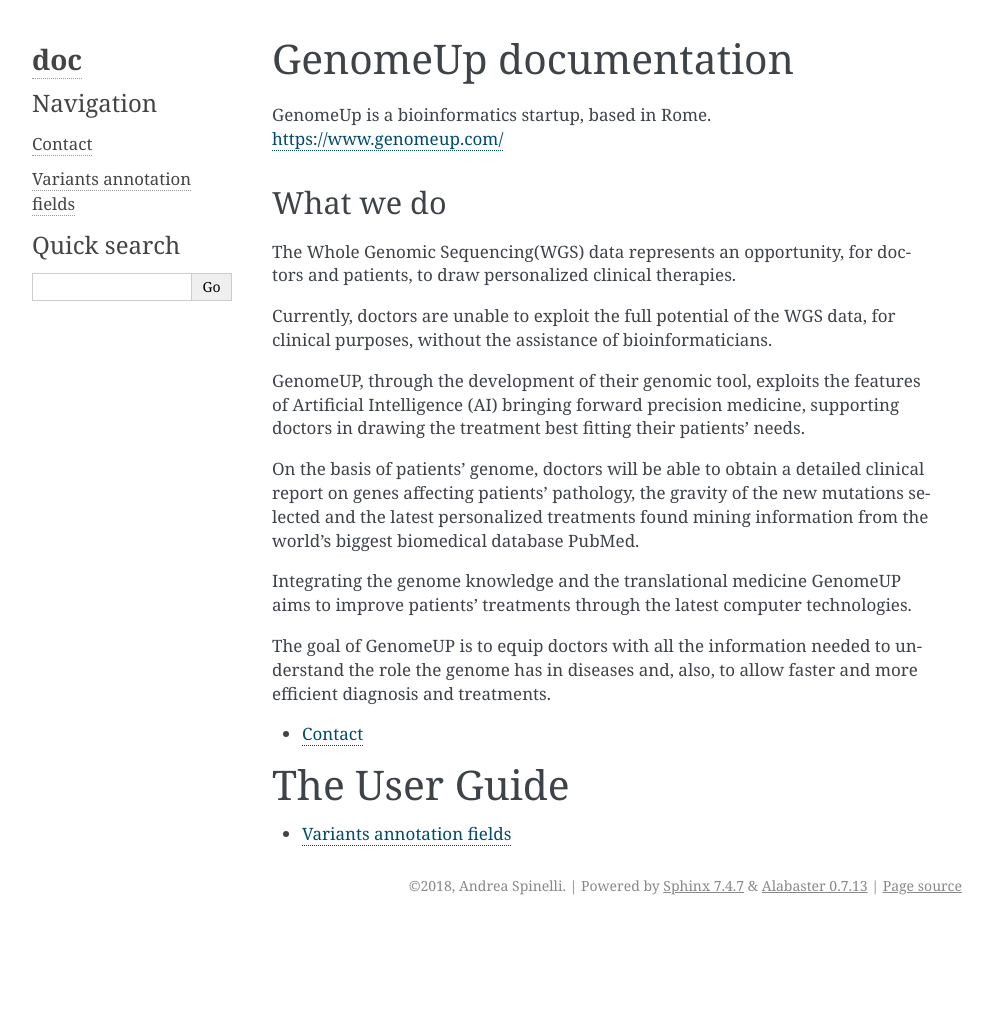
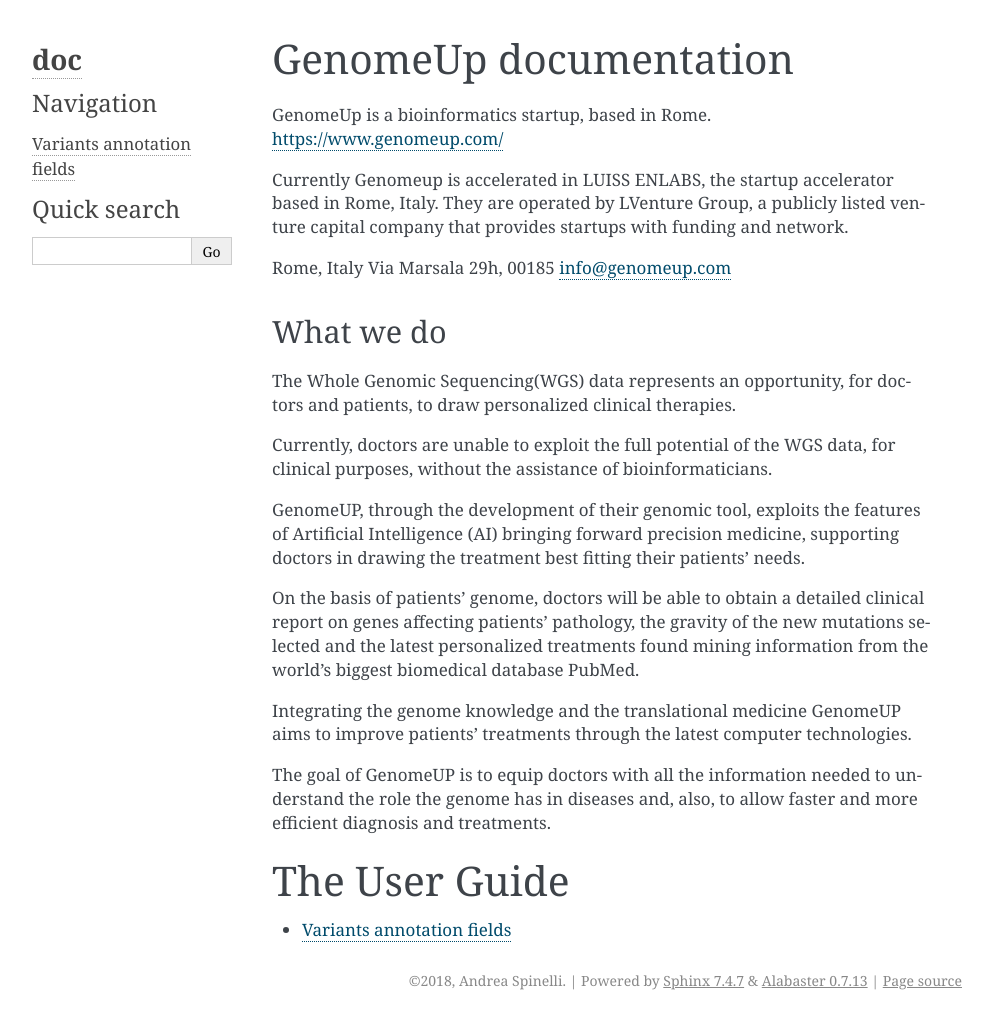
Before and after one commit to saraicarus/genomeup_doc, a Sphinx documentation site: the page built from source/index.rst, in a window 1280 px wide. Shown: the whole page, without its empty margins (148-1141 px from the left). Built offline with Sphinx 7.4.7, drawn with Linux system fonts in a browser that asks for light colours; before the commit the page ends 925 px from its top, so only the background shows below that.

Commit message:
Update index.rst

```diff
--- a/source/index.rst
+++ b/source/index.rst
@@ -4,10 +4,13 @@
 GenomeUp is a bioinformatics startup, based in Rome.
 https://www.genomeup.com/
 
+Currently Genomeup is accelerated in LUISS ENLABS, the startup accelerator based in Rome, Italy. They are operated by LVenture Group, a publicly listed venture capital company that provides startups with funding and network.
+
+Rome, Italy Via Marsala 29h, 00185 info@genomeup.com
 
 
 What we do
-^^^^^^^^^^
+----------
 The Whole Genomic Sequencing(WGS) data represents an opportunity, for doctors and patients, to draw personalized clinical therapies.
 
 Currently, doctors are unable to exploit the full potential of the WGS data, for clinical purposes, without the assistance of bioinformaticians.
@@ -20,11 +23,6 @@
 
 The goal of GenomeUP is to equip doctors with all the information needed to understand the role the genome has in diseases and, also, to allow faster and more efficient diagnosis and treatments.
 
-.. toctree::
-   :maxdepth: 2
-
-   contact
-
 The User Guide
 ==============
 
```
